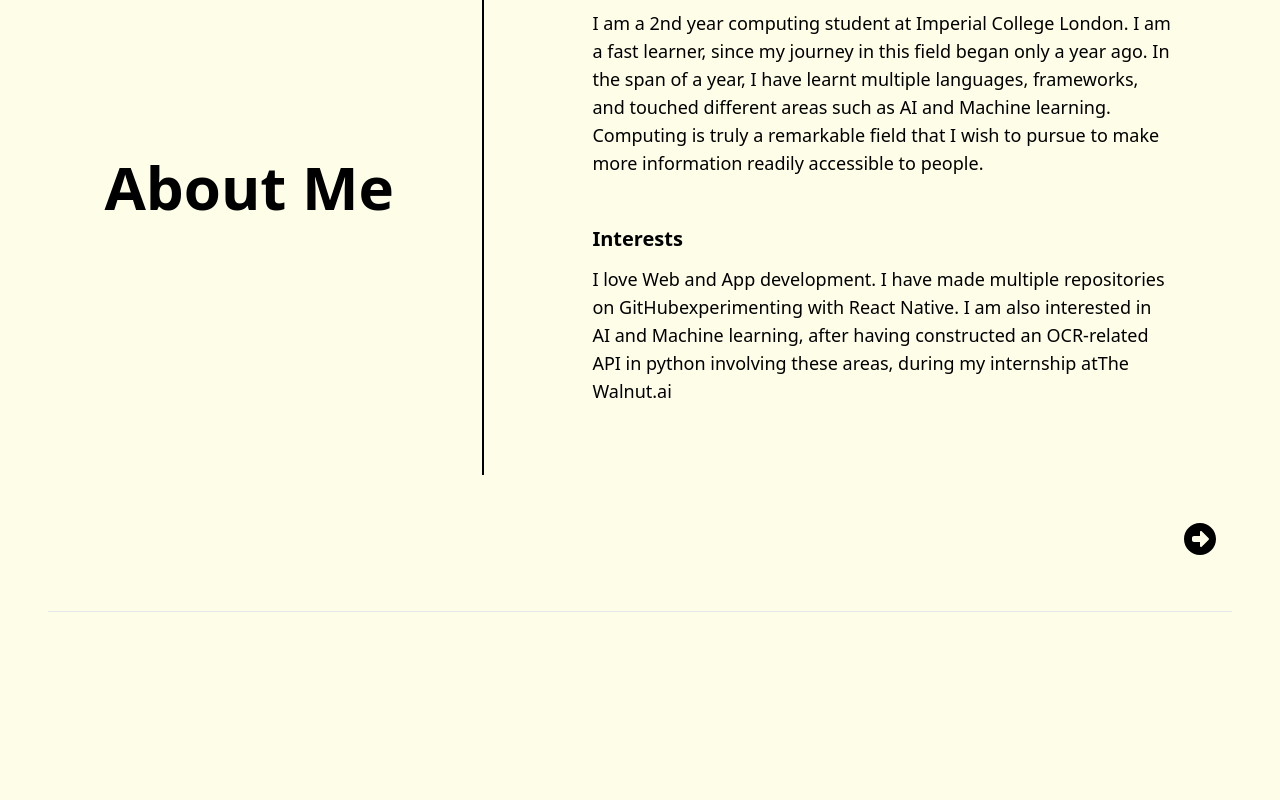
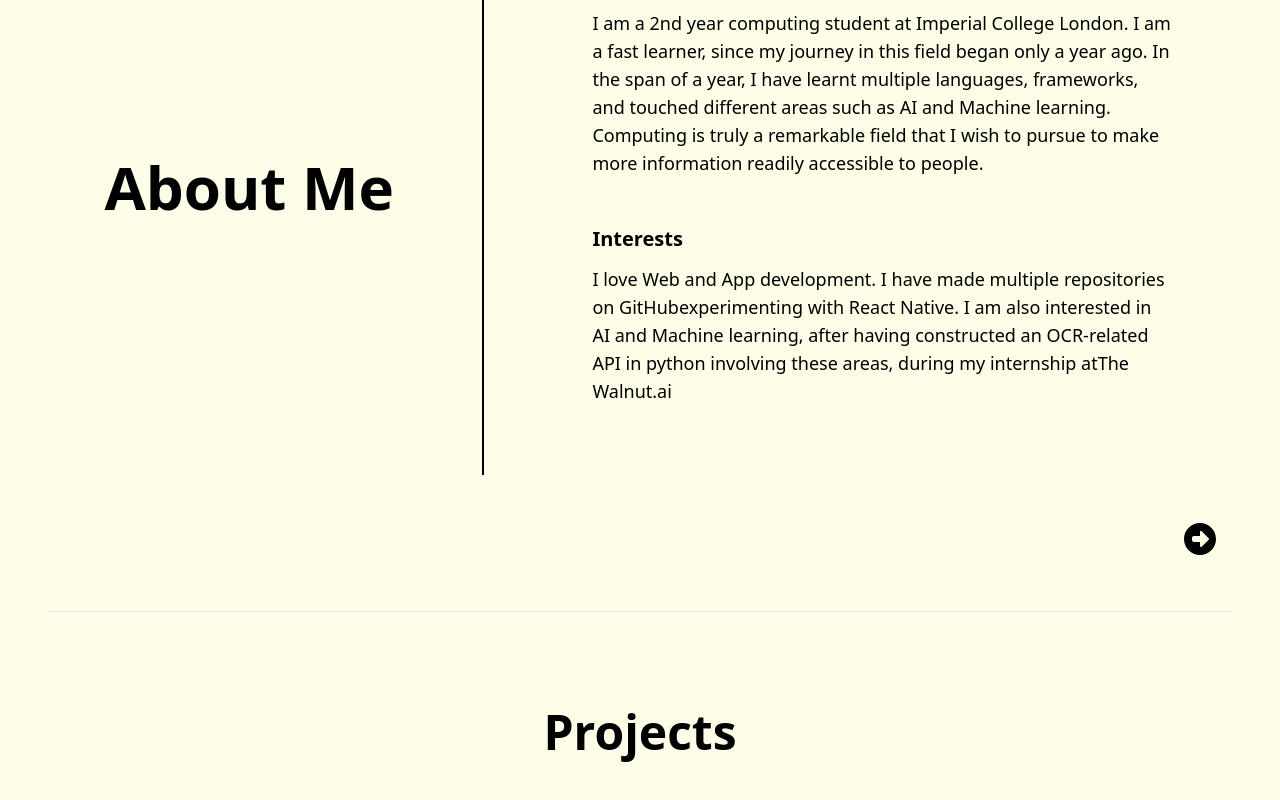
Before and after one commit to Ryan9771/Personal-Website-React, a React (Vite) app: page / in a window 1280 px wide. Shown: the part 1036-1836 px from the top of the page. Before the commit the page ends 1648 px from the top, so only its background shows below. Built offline with nearby package versions, Linux system fonts and the light colour scheme.

Commit message:
Added projects page, removed unecessary trans variable in Styles.tsx

```diff
--- a/src/App.tsx
+++ b/src/App.tsx
@@ -4,6 +4,7 @@ import Navbar from "./components/navbar/Navbar";
 import Home from "./components/home/Home";
 import HomeAbout from "./components/homeAbout/HomeAbout";
 import About from "./components/about/About";
+import Projects from "./components/projects/Projects";
 
 export default function App() {
   return (
@@ -15,6 +16,7 @@ export default function App() {
       <LineBreakLight />
       <About />
       <LineBreakDark />
+      <Projects />
     </>
   );
 }
--- a/src/Style.tsx
+++ b/src/Style.tsx
@@ -1,8 +1,6 @@
 export interface RawStyles {
   [key: string]: string[];
 }
-
-export const trans = ["transition", "duration-200"];
 
 function getStyles(stylesList: RawStyles, key: string): string {
   const requiredStyle = stylesList[key];
--- a/src/components/navbar/NavbarItem.tsx
+++ b/src/components/navbar/NavbarItem.tsx
@@ -1,4 +1,4 @@
-import getStyles, { trans } from "../../Style";
+import getStyles from "../../Style";
 
 interface Props {
   id: string;
@@ -96,7 +96,8 @@ const styles = {
     "sm:mr-2",
     "md:mr-6",
     "list-none",
-  ].concat(trans),
+    "trans",
+  ],
   link: ["flex", "justify-center", "items-center"],
   svgs: ["p-[2px]", "mr-4", "sm:mr-1", "w-6", "h-6", "fill-inherit"],
   text: ["hidden", "sm:inline", "text-base", "font-medium"],
--- /dev/null
+++ b/src/components/projects/Projects.tsx
@@ -0,0 +1,31 @@
+import getStyles from "../../Style";
+
+function Projects() {
+  return (
+    <section className={getStyles(styles, "ctn")}>
+      <span className={getStyles(styles, "title")}>Projects</span>
+    </section>
+  );
+}
+
+const styles = {
+  ctn: ["w-full", "mt-16", "flex", "flex-col", "items-center", "sm:mt-24"],
+  title: [
+    "block",
+    "text-3xl",
+    "mb-5",
+    "font-bold",
+    "sm:text-4xl",
+    "sm:mb-12",
+    "md:text-5xl",
+  ],
+  projectCtn: [
+    "flex",
+    "flex-wrap",
+    "justify-center",
+    "items-center",
+    "lg:px-2",
+  ],
+};
+
+export default Projects;
```
